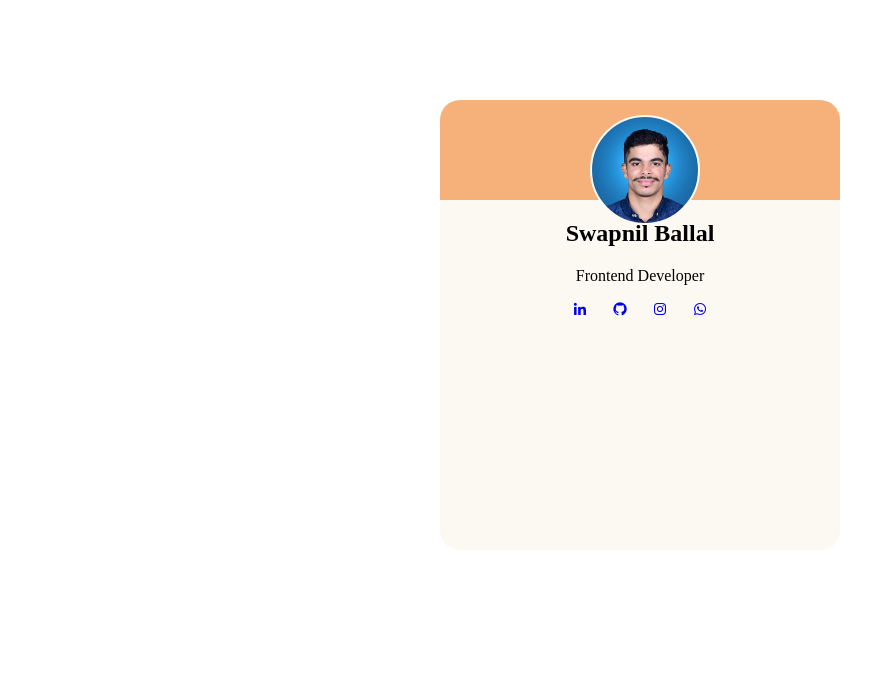
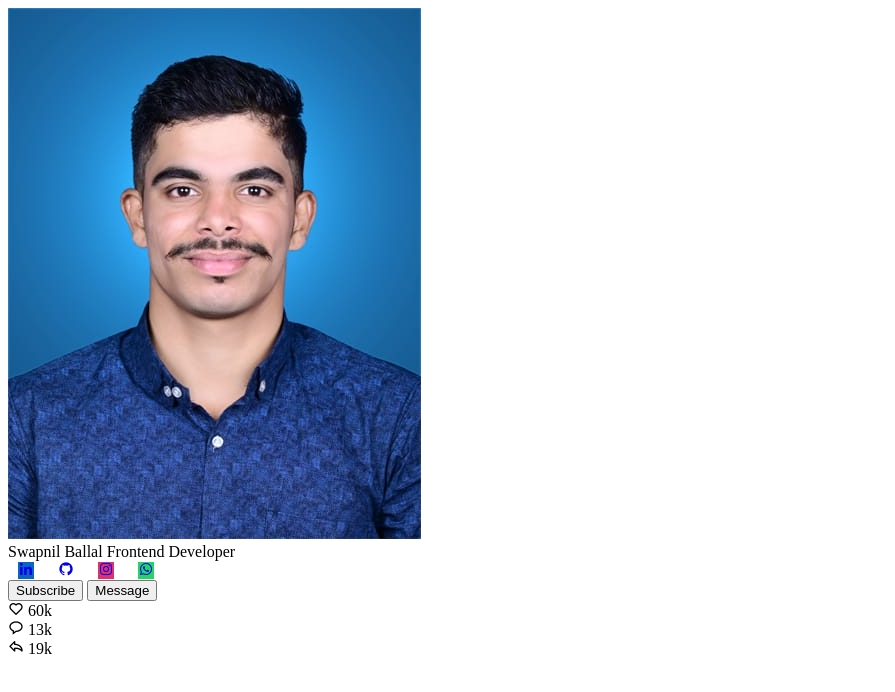
Before and after one commit to SwapnilBallal/Profile-Card, a plain HTML site: page index.html in a window 1280 px wide. Shown: the whole page, without its empty margins (0-895 px from the left). Drawn offline with nearby package versions, Linux system fonts and the light colour scheme.

Commit message:
Update index.html

```diff
--- a/index.html
+++ b/index.html
@@ -8,20 +8,41 @@
     <link href='https://unpkg.com/boxicons@2.1.4/css/boxicons.min.css' rel='stylesheet'>
 </head>
 <body>
-    <div id="main">
-        <div id="upper">
-            <div id="image">
+    <div class="profile-card">
+        <div class="image">
+                <img src="image.jpg" alt="Swapnil's image" class="profile-img">
+        </div>
 
+        <div class="text-data">
+            <span class="name">Swapnil Ballal</span>
+            <span class="job">Frontend Developer</span>
+        </div>
+
+        <div class="media-buttons">
+            <a href="https://www.linkedin.com/in/swapnil-ballal-697b32228/" style="background: #0A65C1;" class="link"><i class='bx bxl-linkedin'></i></a>
+            <a href="https://github.com/SwapnilBallal" class="link"><i class='bx bxl-github' ></i></a>
+            <a href="https://www.instagram.com/swapnil_ballal_4007/" style="background:#e1306c ;" class="link"><i class='bx bxl-instagram' ></i></a>
+            <a href="https://api.whatsapp.com/send?phone=917887912293" style="background: #25D366;" class="link"><i class='bx bxl-whatsapp' ></i></a>
+        </div>
+
+        <div class="buttons">
+            <button class="button">Subscribe</button>
+            <button class="button">Message</button>
+        </div>
+
+        <div class="analytics">
+            <div class="data">
+                <i class='bx bx-heart'></i>
+                <span class="number">60k</span>
             </div>
-
-        </div>
-        <div id="lower">
-            <h2>Swapnil Ballal</h2>
-            <p>Frontend Developer</p>
-            <a href="https://www.linkedin.com/in/swapnil-ballal-697b32228/"><i class='bx bxl-linkedin'></i></a>
-            <a href="https://github.com/SwapnilBallal"><i class='bx bxl-github' ></i></a>
-            <a href="https://www.instagram.com/swapnil_ballal_4007/"><i class='bx bxl-instagram' ></i></a>
-            <a href="https://api.whatsapp.com/send?phone=917887912293"><i class='bx bxl-whatsapp' ></i></a>
+            <div class="data">
+                <i class='bx bx-message-rounded'></i>
+                <span class="number">13k</span>
+            </div>
+            <div class="data">
+                <i class='bx bx-share' ></i>
+                <span class="number">19k</span>
+            </div>
         </div>
     </div>
 </body>
```
